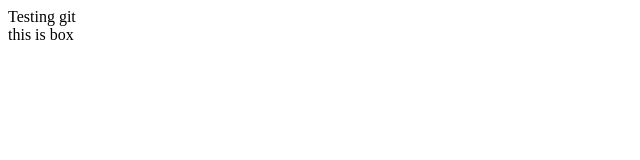
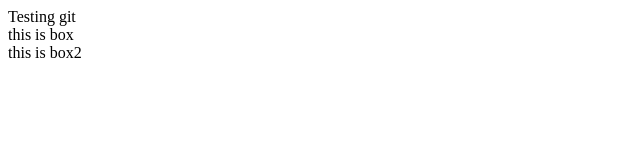
Before and after one commit to Andrey2304/frontend_test, a plain HTML site: page index.html in a window 1280 px wide. Shown: the full height of the page, 0-640 px from the left. Drawn offline with Linux system fonts and the light colour scheme.

Commit message:
Update index.html

```diff
--- a/index.html
+++ b/index.html
@@ -1,2 +1,3 @@
 Testing git
 <div>this is box</div>
+<div>this is box2</div>
```
